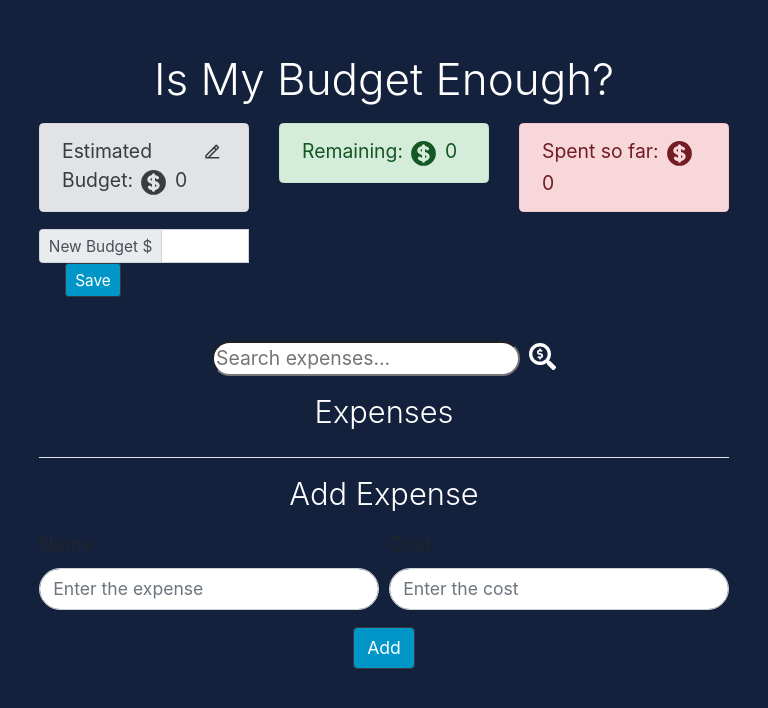
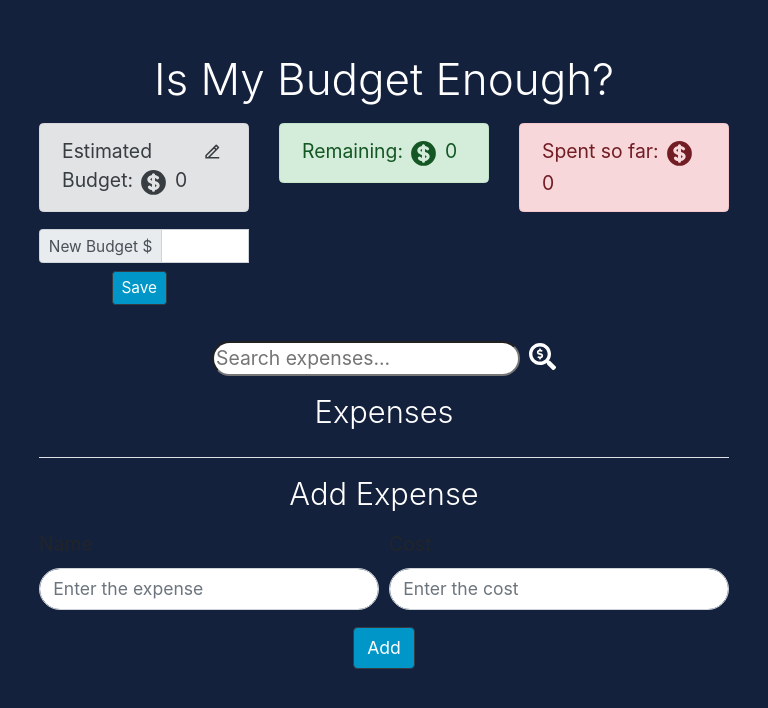
Before and after one commit to Maxlous/isBudget-Enough, a React (Create React App) app: page / in a window 768 px wide. Both pictures are taken after a click on the icon 212 px from the left and 151 px from the top of the page. Shown: the top 708 px of the page. Built offline with nearby package versions, Linux system fonts and the light colour scheme.

Commit message:
little fixes for responsiveness

```diff
--- /dev/null
+++ b/src/components/Budget.css
@@ -0,0 +1,18 @@
+#budgetButton {
+  background-color: #0096c7;
+}
+
+@media (min-width: 768px) and (max-width: 993px) {
+  .budget-input {
+    display: flex;
+    flex-direction: row;
+  }
+  #budgetInput {
+    width: 1.4em;
+  }
+  #budgetButton {
+    position: relative;
+    left: 3em;
+    top: 0.5em;
+  }
+}
--- a/src/components/Budget.js
+++ b/src/components/Budget.js
@@ -2,6 +2,7 @@ import React,{ useContext, useState, useEffect } from 'react'
 import {BudgetContextFunc } from "./BudgetContext";
 import {HiCurrencyDollar} from "react-icons/hi"
 import {RiEdit2Line} from "react-icons/ri"
+import "./Budget.css"
 const Budget = () => {
 
     const [toggleBudgetInput, setToggleBudgetInput] = useState(false);
@@ -31,16 +32,16 @@ const Budget = () => {
         <>
             <div className="alert alert-secondary d-flex justify-content-between">
                 <span>Estimated Budget: <HiCurrencyDollar size="1.6em"></HiCurrencyDollar> {budget}</span>
-                <RiEdit2Line style={{cursor: "pointer"}} className="mr-1" size="1.5em" onClick={editBudget}>Edit</RiEdit2Line>
+                <RiEdit2Line id="edit-icon" style={{cursor: "pointer"}} className="mr-1" size="1.5em" onClick={editBudget}>Edit</RiEdit2Line>
             </div>
             {toggleBudgetInput &&
                 <form onSubmit={handleNewBudget}>
-                    <div className="input-group input-group-sm mb-3">
-                        <div class="input-group-prepend">
-                            <span class="input-group-text">New Budget $</span>
+                    <div className="input-group input-group-sm mb-3 budget-input">
+                        <div className="input-group-prepend">
+                            <span className="input-group-text">New Budget $</span>
                         </div>
                         <input className="form-control" onChange={handleInput} id="budgetInput" type="number"></input>
-                        <button style={{backgroundColor: "#0096c7", }} className="btn btn-dark btn-sm ml-4" type="submit">Save</button>
+                        <div id="pleaseMove"><button id="budgetButton" className="btn btn-dark btn-sm ml-4" type="submit">Save</button></div>
                     </div>
                 </form>
             }
--- a/src/components/ExpenseItem.js
+++ b/src/components/ExpenseItem.js
@@ -14,7 +14,7 @@ const ExpenseItem = ({name, cost, itemID}) => {
     }
 
     return (
-        <li className="list-group-item d-flex justify-content-between align-items-center'">
+        <li className="list-group-item d-flex justify-content-between align-items-center mb-1">
             {name}
             <div>
                 <span className="badge badge-primary badge-pill mr-4">
```
